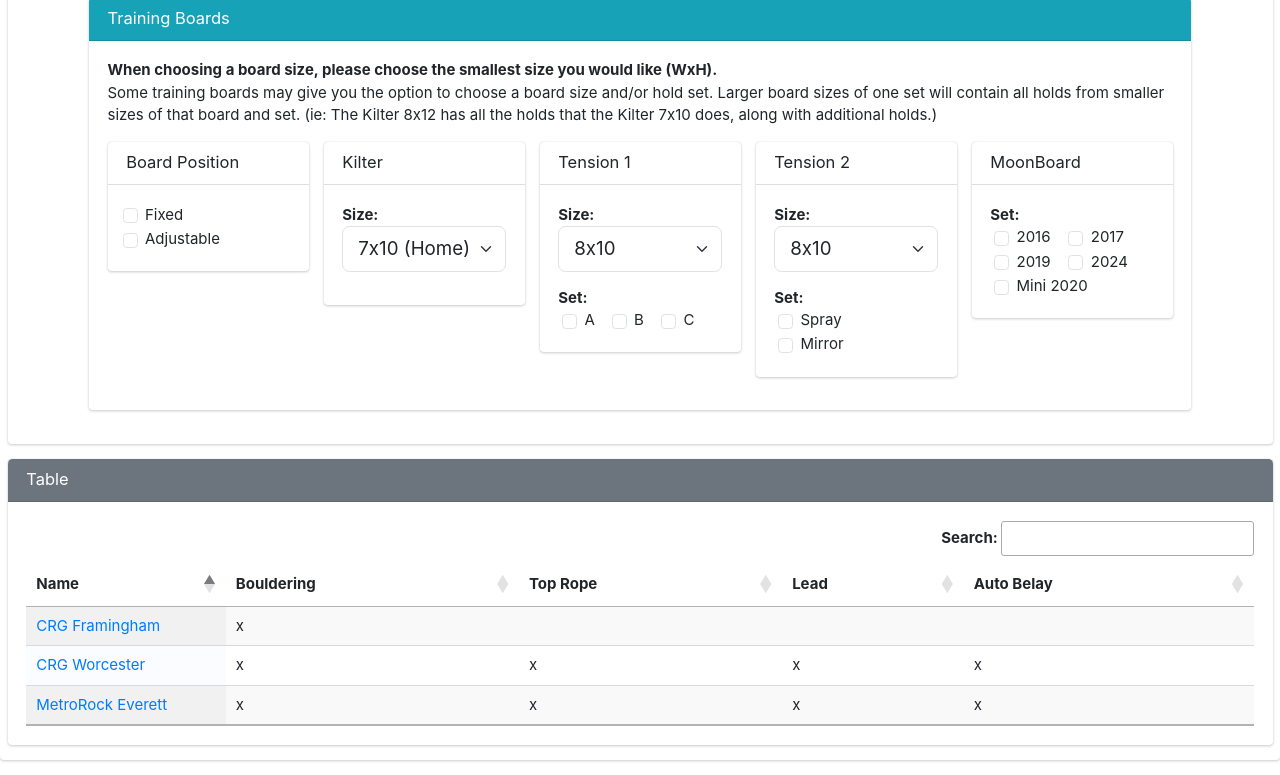
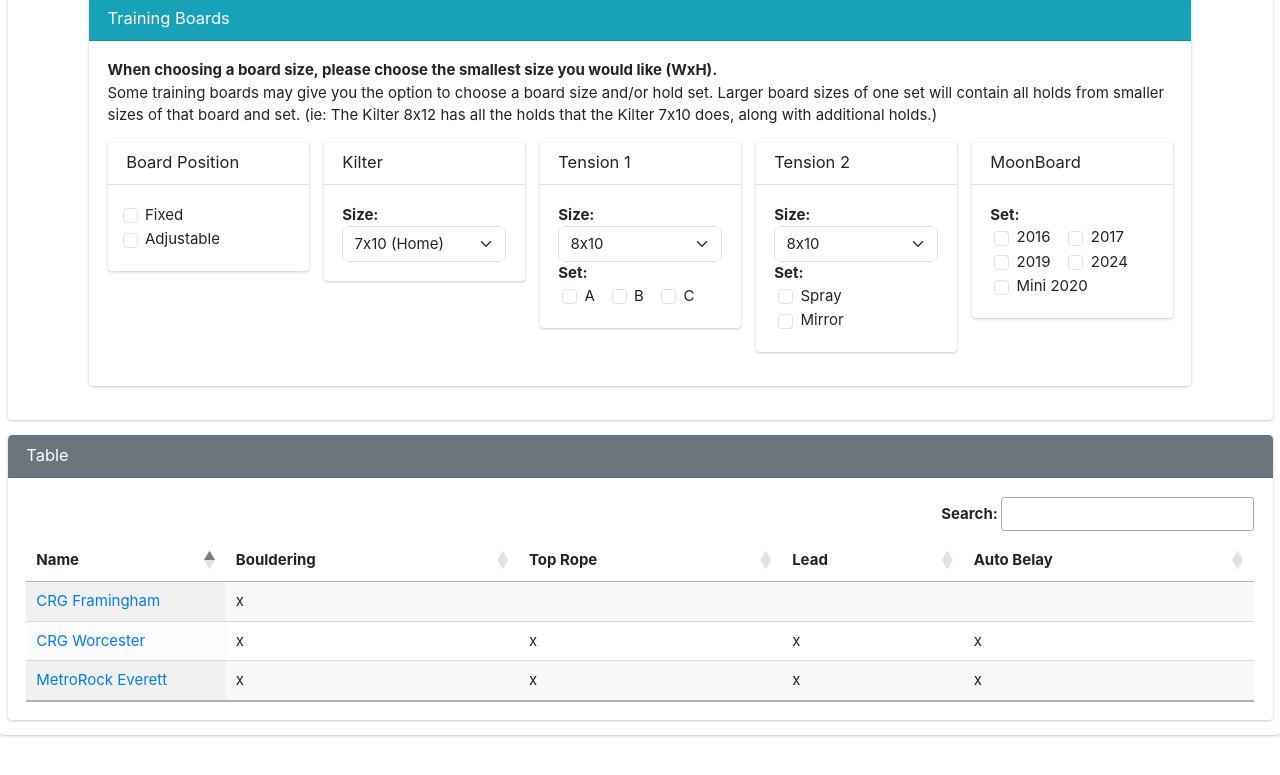
Before and after one commit to guslipkin/ClimbWith, a website: page index.html in a window 1280 px wide. Shown: the part 1035-1810 px from the top of the page. After the commit the page ends 1785 px from the top, so only its background shows below. Drawn offline with nearby package versions, Linux system fonts and the light colour scheme.

Commit message:
I need sleep :sleeping:

```diff
--- a/index.html
+++ b/index.html
@@ -170,7 +170,7 @@
                     <div class="card-header"><h4 class="card-title">Kilter</h4></div>
                     <div class="card-body">
                       <b>Size:</b>
-                      <select id="has_board_kilter" class="form-select form-select-lg mb-3">
+                      <select id="has_board_kilter" class="form-select">
                         <option selected value="7x10">7x10 (Home)</option>
                         <option>8x12</option>
                         <option>12x12</option>
@@ -184,7 +184,7 @@
                     <div class="card-header"><h4 class="card-title">Tension 1</h4></div>
                     <div class="card-body">
                       <b>Size:</b>
-                      <select id="has_board_kilter" class="form-select form-select-lg mb-3">
+                      <select id="has_board_kilter" class="form-select">
                         <option selected>8x10</option>
                         <option>8x12</option>
                       </select>
@@ -217,7 +217,7 @@
                     <div class="card-header"><h4 class="card-title">Tension 2</h4></div>
                     <div class="card-body">
                       <b>Size:</b>
-                      <select id="has_board_kilter" class="form-select form-select-lg mb-3">
+                      <select id="has_board_kilter" class="form-select">
                         <option selected>8x10</option>
                         <option>12x10</option>
                         <option>8x12</option>
```
